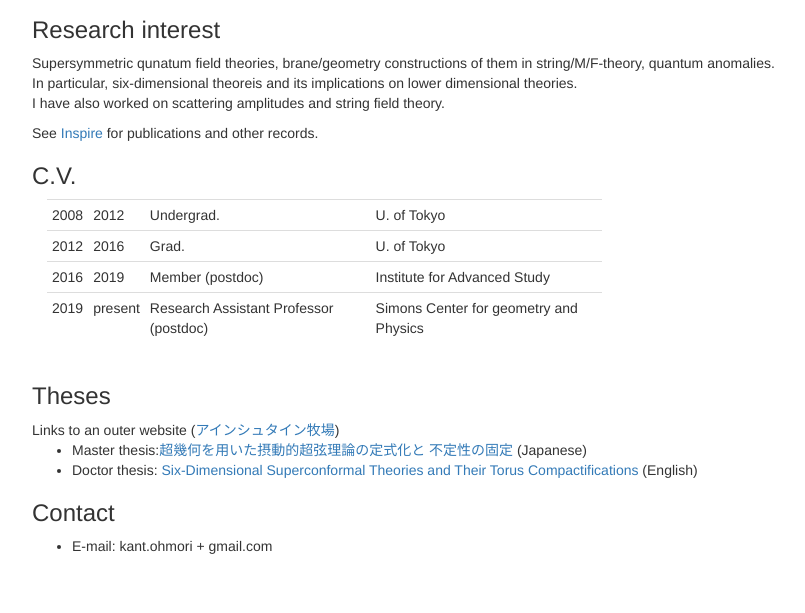
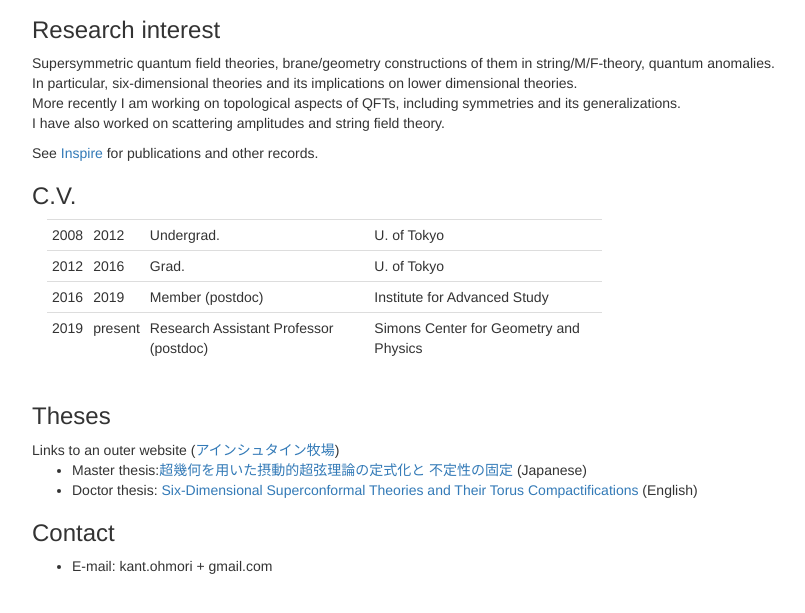
Before and after one commit to kantohm11/kantohm11.github.io, a plain HTML site: page index.html in a window 1280 px wide. Shown: the part 63-676 px from the top of the page, without its empty margins (38-843 px from the left). Drawn offline with nearby package versions, Linux system fonts and the light colour scheme.

Commit message:
revised sentenses

```diff
--- a/index.html
+++ b/index.html
@@ -36,8 +36,10 @@
 	  <div class="container">
 		  <h1> Kantaro Ohmori </h1>
 		  <h3> Research interest</h3>
-		  <p> Supersymmetric qunatum field theories, brane/geometry constructions of them in string/M/F-theory, quantum anomalies.<br>
-		  In particular, six-dimensional theoreis and its implications on lower dimensional theories. <br> I have also worked on scattering amplitudes and string field theory.</p>
+		  <p> Supersymmetric quantum field theories, brane/geometry constructions of them in string/M/F-theory, quantum anomalies.<br>
+          In particular, six-dimensional theories and its implications on lower dimensional theories. <br>
+          More recently I am working on topological aspects of QFTs, including symmetries and its generalizations.<br>
+           I have also worked on scattering amplitudes and string field theory.</p>
 		  <p> See<a href="http://inspirehep.net/author/profile/Kantaro.Ohmori.1"> Inspire</a> for publications and other records. </p>
 		  <h3> C.V. </h3>
 		  <div  class="container">
@@ -68,7 +70,7 @@
 						  <td>2019</td>
 						  <td>present</td>
 						  <td>Research Assistant Professor (postdoc)</td>
-						  <td>Simons Center for geometry and Physics</td>
+						  <td>Simons Center for Geometry and Physics</td>
 					  </tr>
 				  </tbody>
 			  </table>
```
